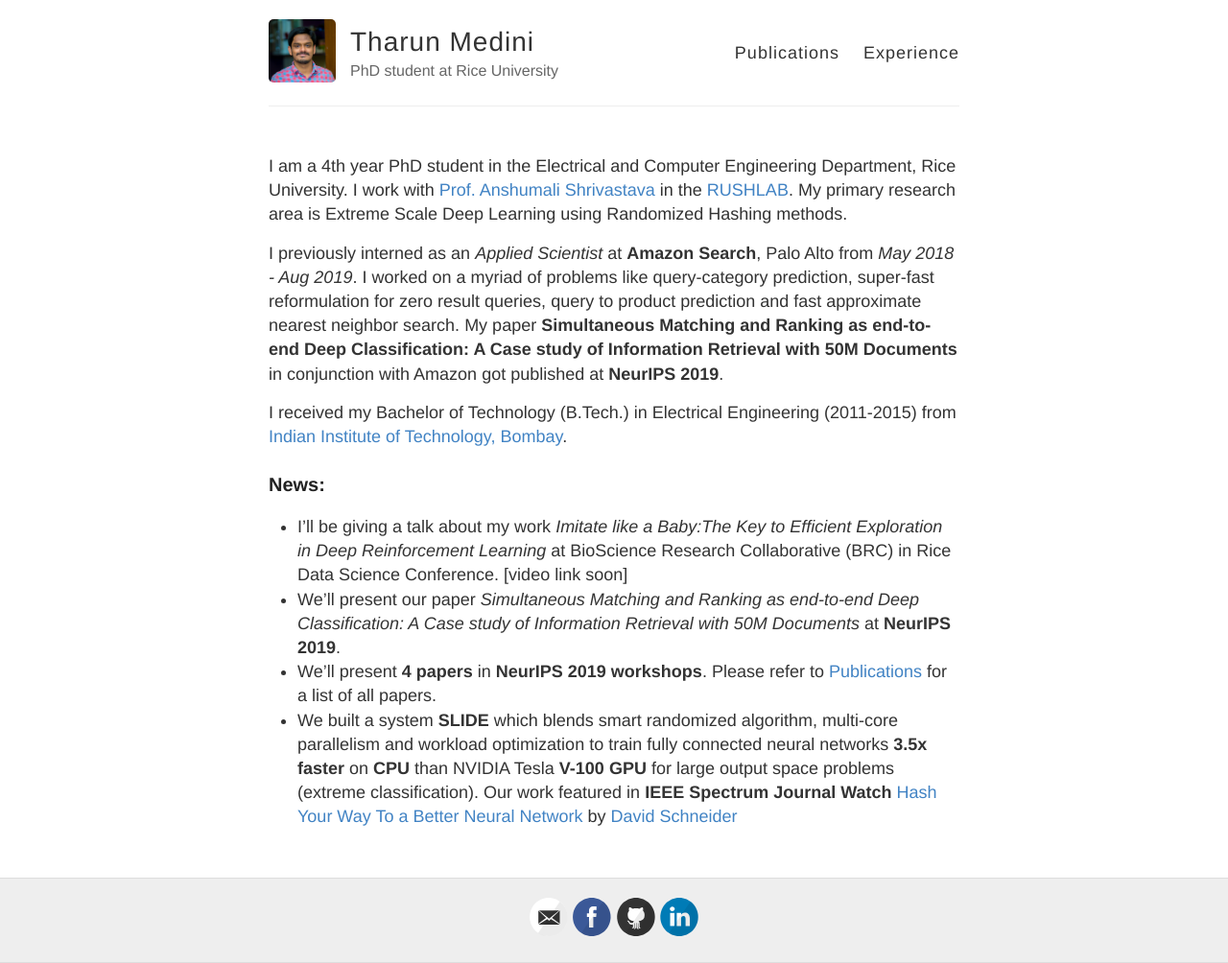
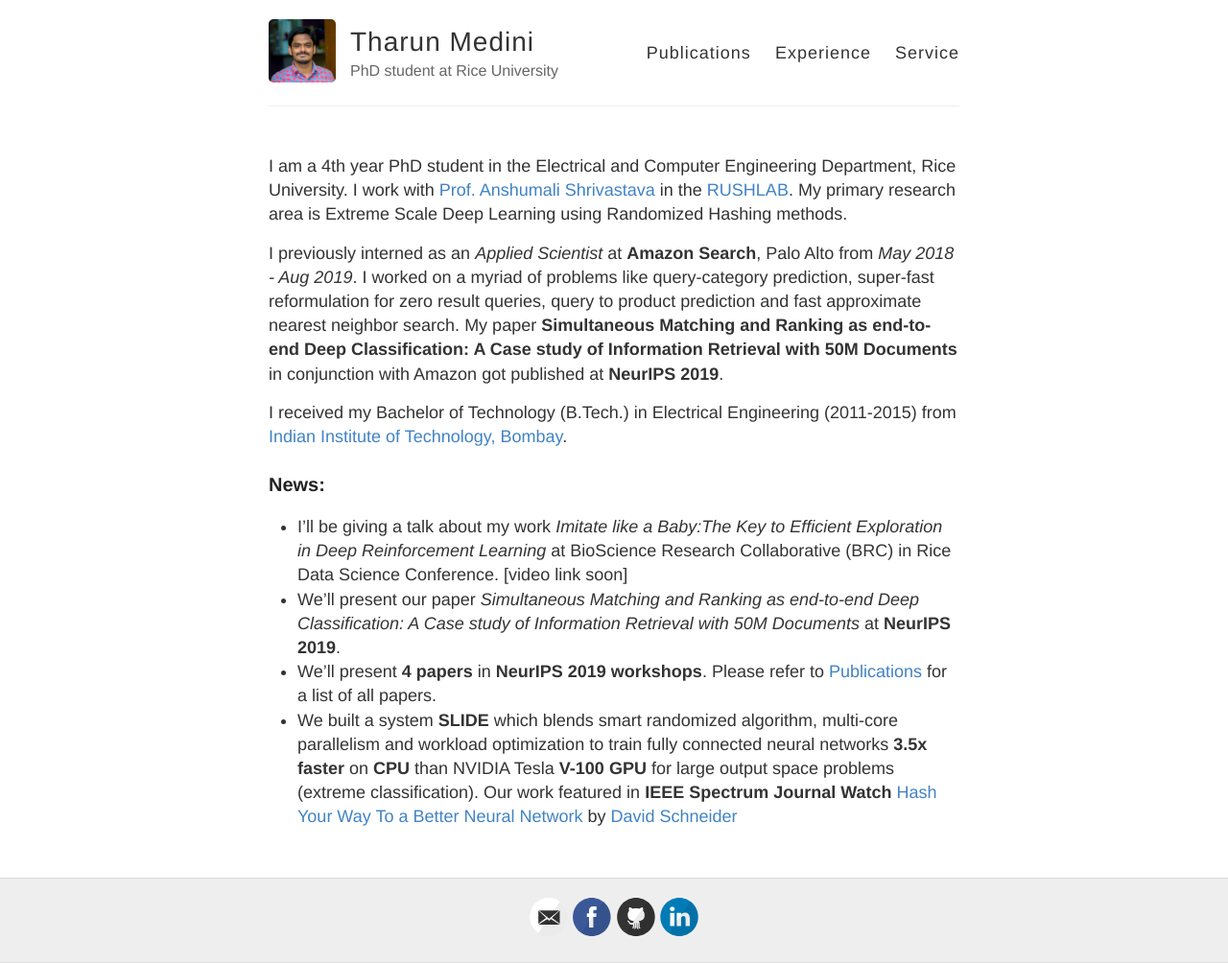
Before and after one commit to gaurav16gupta/gaurav16gupta.github.io, a Jekyll site: the page built from index.md, in a window 1280 px wide. Shown: the whole page at 96% size. Built offline with Jekyll 4.4.1, drawn with Linux system fonts in a browser that asks for light colours.

Commit message:
Added academic service section

```diff
--- a/_layouts/default.html
+++ b/_layouts/default.html
@@ -29,6 +29,7 @@
           <nav>
             <a href="{{ site.baseurl }}/publications/">Publications</a>
             <a href="{{ site.baseurl }}/experience/">Experience</a>
+            <a href="{{ site.baseurl }}/service/">Service</a>
           </nav>
         </header>
       </div>
```
